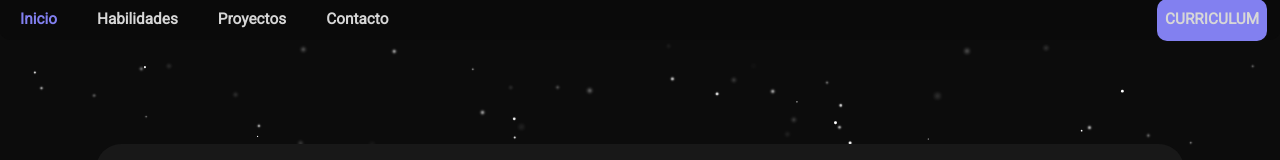
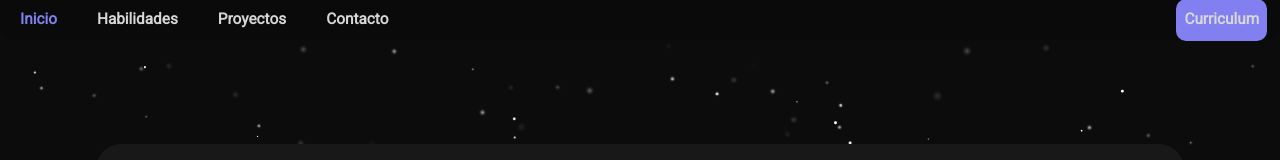
Before and after one commit to GeraMaldonado/miweb, a Vue app: page / in a window 1280 px wide. Shown: the top 160 px of the page. Built offline with nearby package versions, Linux system fonts and the light colour scheme; no server answers.

Commit message:
Se agregó el curriculum

```diff
--- a/src/components/navegacion.vue
+++ b/src/components/navegacion.vue
@@ -7,7 +7,7 @@
       <li><a href="#proyectos" :style="{ color: colorValue3 }">Proyectos</a></li>
       <li><a href="#contacto" :style="{ color: colorValue4 }">Contacto</a></li>
     </ul>
-    <a class="curriculum" v-show="menuVisible || !isMobile" href="../assets/curriculum.pdf">CURRICULUM</a>
+    <a class="curriculum" v-show="menuVisible || !isMobile" href="/Curriculum.pdf" download="Curriculum.pdf">Curriculum</a>
   </nav>
 </template>
 <script setup>
```
